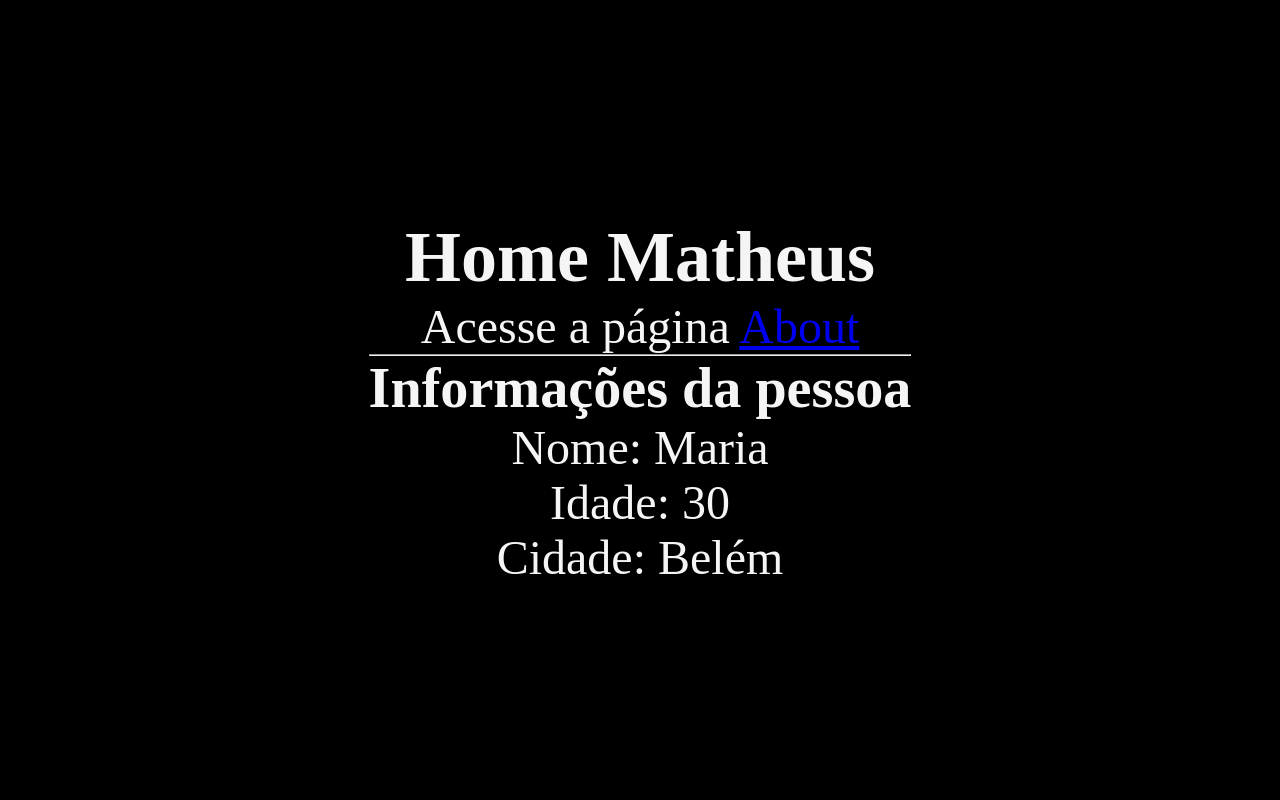
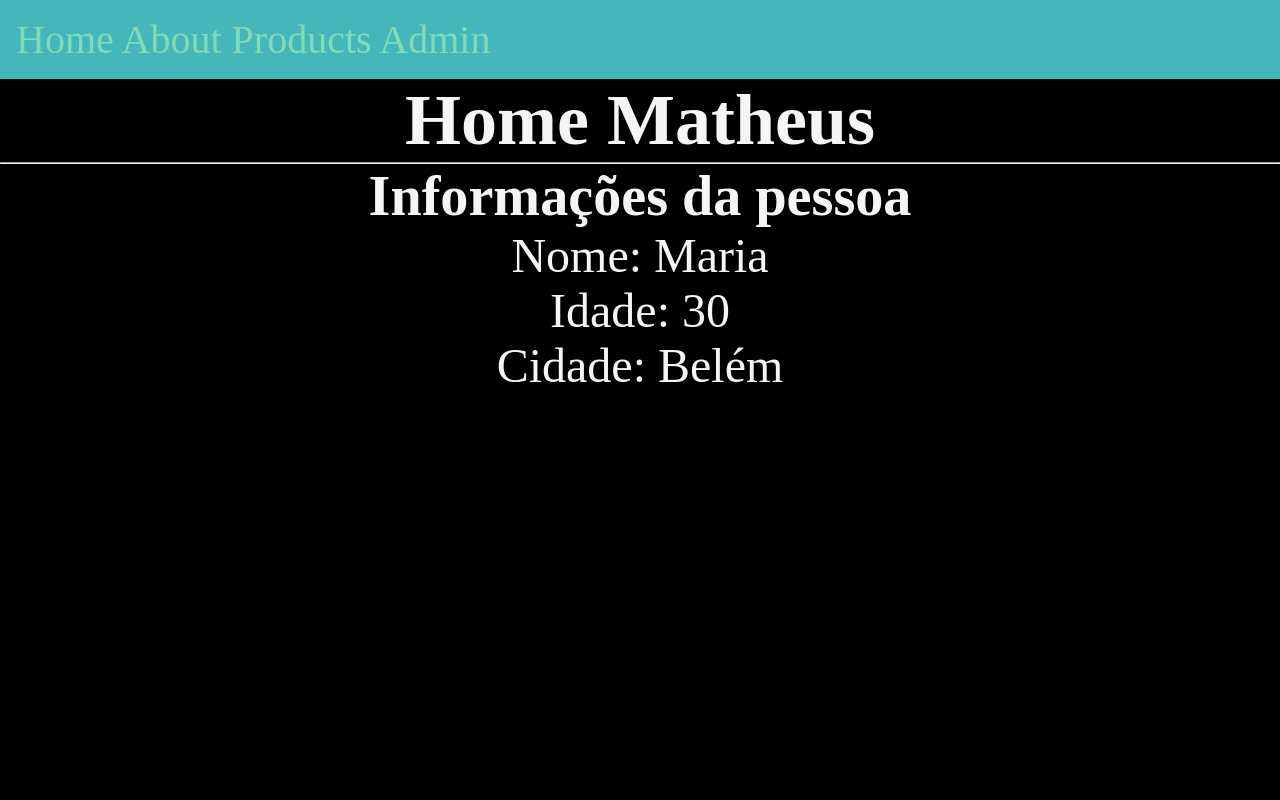
Before and after one commit to M2Monteiro/fundamentos-django, a Django app: page / in a window 1280 px wide. Run offline with Django 5.2, Linux system fonts and the light colour scheme.

Commit message:
Utilizando template

```diff
--- a/static/css/styles.css
+++ b/static/css/styles.css
@@ -6,13 +6,31 @@
 
 body {
   min-height: 100vh;
-  display: grid;
-  place-content: center;
+  display: flex;
+  flex-flow: column;
   font-size: 3rem;
   background-color: black;
   color: whitesmoke;
 }
 
-h2, p {
+h2,
+h3,
+p {
   text-align: center;
 }
+
+nav {
+  padding: 1rem;
+  background-color: #44B7BB;
+  color: white;
+  font-size: 2.5rem;
+}
+
+a {
+  text-decoration: none;
+  color: #81dbb8;
+}
+
+a:hover {
+  opacity: .85;
+}
--- a/templates/home.html
+++ b/templates/home.html
@@ -1,22 +1,12 @@
-{% load static %}
-<!DOCTYPE html>
-<html lang="en">
-
-<head>
-  <meta charset="UTF-8">
-  <meta name="viewport" content="width=device-width, initial-scale=1.0">
-  <title>Home</title>
-  <link rel="stylesheet" href="{% static 'css/styles.css' %}">
-</head>
-
-<body>
+{% extends 'layout.html' %}
+{% block title %}
+  Home
+{% endblock %}
+{% block content %}
   <h2>Home {{ nome }}</h2>
-  <p>Acesse a página <a href="/about">About</a></p>
-  <hr>
+  <hr />
   <h3>Informações da pessoa</h3>
-  <p>Nome: {{pessoa.nome}}</p>
-  <p>Idade: {{pessoa.idade}}</p>
-  <p>Cidade: {{pessoa.cidade}}</p>
-</body>
-
-</html>
+  <p>Nome: {{ pessoa.nome }}</p>
+  <p>Idade: {{ pessoa.idade }}</p>
+  <p>Cidade: {{ pessoa.cidade }}</p>
+{% endblock %}
--- /dev/null
+++ b/templates/layout.html
@@ -0,0 +1,28 @@
+{% load static %}
+<!DOCTYPE html>
+<html lang="pt-br">
+  <head>
+    <meta charset="UTF-8" />
+    <meta name="viewport" content="width=device-width, initial-scale=1.0" />
+    <link rel="stylesheet" href="{% static 'css/styles.css' %}" />
+    <title>
+      {% block title %}
+        DjangoApp
+      {% endblock %}
+    </title>
+  </head>
+
+  <body>
+    <nav>
+      <a href="/">Home</a>
+      <a href="/about">About</a>
+      <a href="/products">Products</a>
+      <a href="/admin">Admin</a>
+    </nav>
+    <main>
+      {% block content %}
+
+      {% endblock %}
+    </main>
+  </body>
+</html>
```
Also changed, not shown: products/templates/products/products_list.html (+6 -11 lines), templates/about.html (+8 -16 lines).
